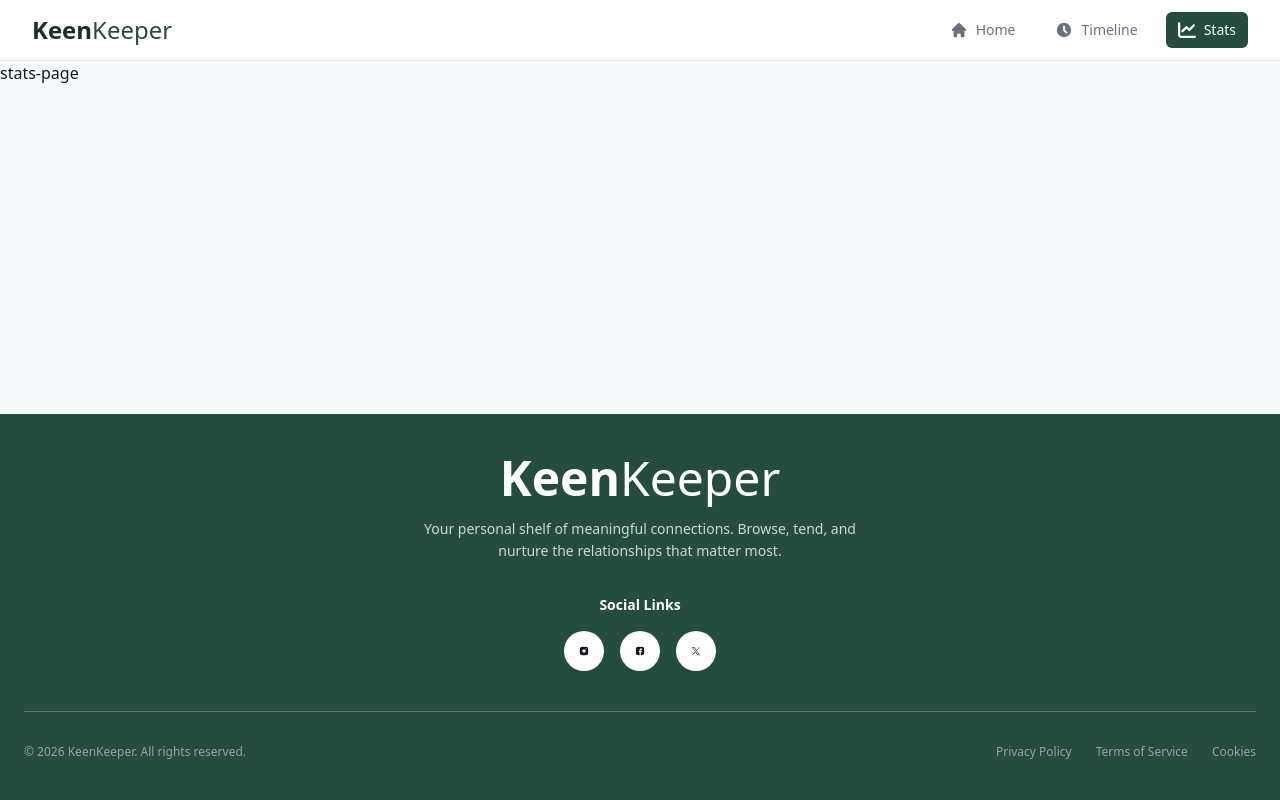
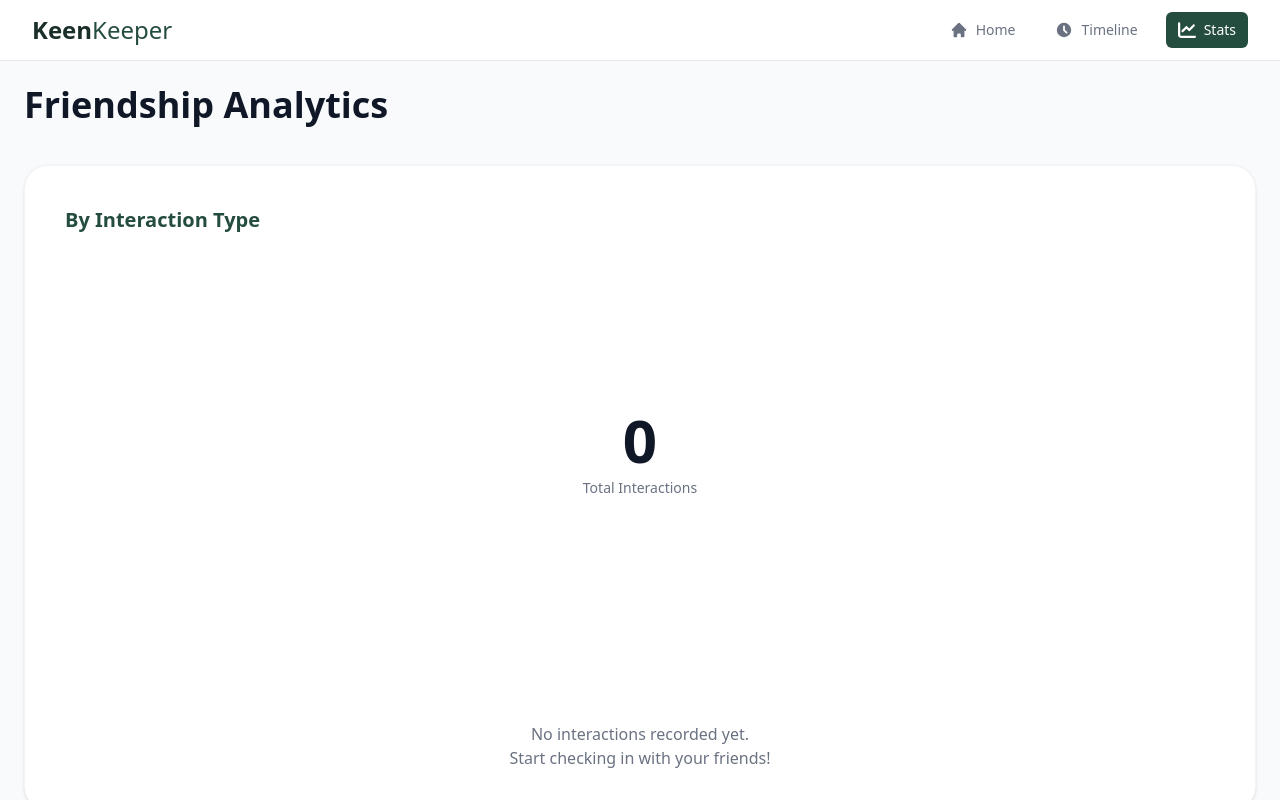
Before and after one commit to fireflyurmi/keen-keeper-project, a Next.js app: page /stats in a window 1280 px wide. Shown: the top 800 px of the page. Built offline with nearby package versions, Linux system fonts and the light colour scheme.

Commit message:
stats page pie-chart function has added

```diff
--- a/package.json
+++ b/package.json
@@ -13,7 +13,8 @@
     "react": "19.2.4",
     "react-dom": "19.2.4",
     "react-hot-toast": "^2.6.0",
-    "react-icons": "^5.6.0"
+    "react-icons": "^5.6.0",
+    "recharts": "^3.8.1"
   },
   "devDependencies": {
     "@tailwindcss/postcss": "^4",
--- a/src/app/friend/[id]/page.jsx
+++ b/src/app/friend/[id]/page.jsx
@@ -15,7 +15,7 @@ export default async function FriendDetailPage({ params }) {
   }
 
   return (
-    <main className="max-w-7xl mx-auto p-6 bg-gray-50 mb-15">
+    <main className="max-w-7xl mx-auto p-6 bg-[#f8fafc] mb-15">
       <div className="grid grid-cols-1 lg:grid-cols-12 gap-8">
         <div className="lg:col-span-5 bg-white rounded-3xl p-8 border border-gray-100">
           <div className="flex flex-col items-center text-center">
@@ -86,7 +86,7 @@ export default async function FriendDetailPage({ params }) {
           <div className="bg-white p-6 rounded-2xl border border-gray-100 flex justify-between items-center">
             <div>
               <h3 className="font-bold text-lg text-[#244d3f]">Relationship Goal</h3>
-              <p className="text-gray-600 mt-1">
+              <p className="text-gray-500 mt-1 font-normal">
                 Connect every <span className="font-bold">{friend.goal} days</span>
               </p>
             </div>
--- /dev/null
+++ b/src/app/stats/client-page.jsx
@@ -0,0 +1,85 @@
+"use client";
+
+import { useGlobalInteractions } from '@/lib/context/InteractionContext';
+import { PieChart, Pie, Cell, Tooltip, ResponsiveContainer } from 'recharts';
+
+const COLORS = {
+  Call: '#ef4444',
+  Text: '#3b82f6',
+  Video: '#8b5cf6',
+};
+
+export default function ClientStats() {
+  const { allInteractions } = useGlobalInteractions();
+
+  const countByType = allInteractions.reduce((acc, item) => {
+    acc[item.type] = (acc[item.type] || 0) + 1;
+    return acc;
+  }, {});
+
+  const chartData = [
+    { name: 'Call', value: countByType.Call || 0, fill: COLORS.Call },
+    { name: 'Text', value: countByType.Text || 0, fill: COLORS.Text },
+    { name: 'Video', value: countByType.Video || 0, fill: COLORS.Video },
+  ].filter(item => item.value > 0);
+
+  const totalInteractions = allInteractions.length;
+
+  return (
+    <main className="max-w-7xl mx-auto p-6 bg-[#f8fafc] min-h-screen mb-10">
+      <h1 className="text-4xl font-bold text-gray-900 mb-10">Friendship Analytics</h1>
+
+      <div className="bg-white rounded-3xl shadow-sm border border-gray-100 p-10">
+        <h2 className="text-xl font-semibold text-[#244d3f] mb-10">By Interaction Type</h2>
+
+        <div className="flex flex-col items-center">
+          <div className="w-full max-w-90 h-90 relative mb-12">
+            <ResponsiveContainer width="100%" height="100%">
+              <PieChart>
+                <Pie
+                  data={chartData}
+                  cx="50%"
+                  cy="50%"
+                  innerRadius={95}
+                  outerRadius={145}
+                  dataKey="value"
+                  paddingAngle={6}
+                >
+                  {chartData.map((entry, index) => (
+                    <Cell key={`cell-${index}`} fill={entry.fill} />
+                  ))}
+                </Pie>
+                <Tooltip />
+              </PieChart>
+            </ResponsiveContainer>
+            <div className="absolute inset-0 flex flex-col items-center justify-center pointer-events-none">
+              <p className="text-6xl font-bold text-gray-900">{totalInteractions}</p>
+              <p className="text-sm text-gray-500 mt-2">Total Interactions</p>
+            </div>
+          </div>
+
+          <div className="flex flex-wrap justify-center gap-x-10 gap-y-6">
+            {chartData.map((entry) => (
+              <div key={entry.name} className="flex items-center gap-3">
+                <div
+                  className="w-5 h-5 rounded-full"
+                  style={{ backgroundColor: entry.fill }}
+                />
+                <div className="text-center">
+                  <p className="font-medium text-gray-900">{entry.name}</p>
+                </div>
+              </div>
+            ))}
+          </div>
+
+          {totalInteractions === 0 && (
+            <p className="text-gray-500 mt-10 text-center">
+              No interactions recorded yet.<br />
+              Start checking in with your friends!
+            </p>
+          )}
+        </div>
+      </div>
+    </main>
+  );
+}
--- a/src/app/stats/page.jsx
+++ b/src/app/stats/page.jsx
@@ -1,16 +1,11 @@
-import React from 'react';
+// src/app/stats/page.jsx   ← Server Component
+import ClientStats from './client-page';
 
 export const metadata = {
   title: "KeenKeeper || Stats",
-  description: "Keep Your Friendships Alive",
+  description: "Friendship Analytics - Keep Your Friendships Alive",
 };
 
-const StatsPage = () => {
-    return (
-        <div>
-            stats-page
-        </div>
-    );
-};
-
-export default StatsPage;
+export default function StatsPage() {
+  return <ClientStats />;
+}
--- a/src/app/timeline/client-page.jsx
+++ b/src/app/timeline/client-page.jsx
@@ -21,7 +21,7 @@ export default function ClientTimeline() {
   };
 
   return (
-    <main className="max-w-4xl mx-auto p-6 bg-gray-50 min-h-screen">
+    <main className="max-w-7xl mx-auto p-6 bg-[#f8fafc] min-h-screen mb-10">
       <h1 className="text-4xl font-bold text-gray-900 mb-8">Timeline</h1>
 
       <div className="mb-8">
--- a/src/components/friend-ui/DetailClientActions.jsx
+++ b/src/components/friend-ui/DetailClientActions.jsx
@@ -46,7 +46,7 @@ export default function DetailClientActions({ name }) {
 
   return (
     <div className="bg-white p-6 rounded-2xl border border-gray-100">
-      <h3 className="font-bold text-lg mb-6 text-gray-900">Quick Check-In</h3>
+      <h3 className="font-bold text-lg mb-6 text-[#244d3f]">Quick Check-In</h3>
 
       <div className="grid grid-cols-3 gap-4">
         <button
@@ -77,7 +77,7 @@ export default function DetailClientActions({ name }) {
       {interactions.length > 0 && (
         <div className="mt-8 pt-6 border-t border-gray-100">
           <div className="flex justify-between items-center mb-5">
-            <h3 className="font-bold text-lg text-gray-900">Recent Interactions</h3>
+            <h3 className="font-bold text-lg text-[#244d3f]">Recent Interactions</h3>
             <span className="text-xs text-gray-500">Latest first</span>
           </div>
 
--- a/src/components/homepage/Banner.jsx
+++ b/src/components/homepage/Banner.jsx
@@ -3,7 +3,7 @@
 export default function Banner() {
   return (
     <section className="bg-[#f8fafc] py-10 text-center max-w-7xl mx-auto px-4">
-      <h1 className="text-3xl font-extrabold text-slate-900 mb-4">
+      <h1 className="text-4xl font-bold text-slate-900 mb-4">
         Friends to keep close in your life
       </h1>
       <p className="text-slate-500 max-w-md mx-auto mb-8">
@@ -34,7 +34,7 @@ export default function Banner() {
           <div className="text-gray-500 font-medium text-sm">Interactions This Month</div>
         </div>
       </div>
-      <div className="max-w-5xl mx-auto mt-10 border-b-2 border-gray-200"></div>
+      <div className="max-w-7xl mx-auto mt-10 border-b-2 border-gray-200"></div>
     </section>
   );
 }
```
Also changed, not shown: 1 other file (tests, documents, lock files or other folders).
